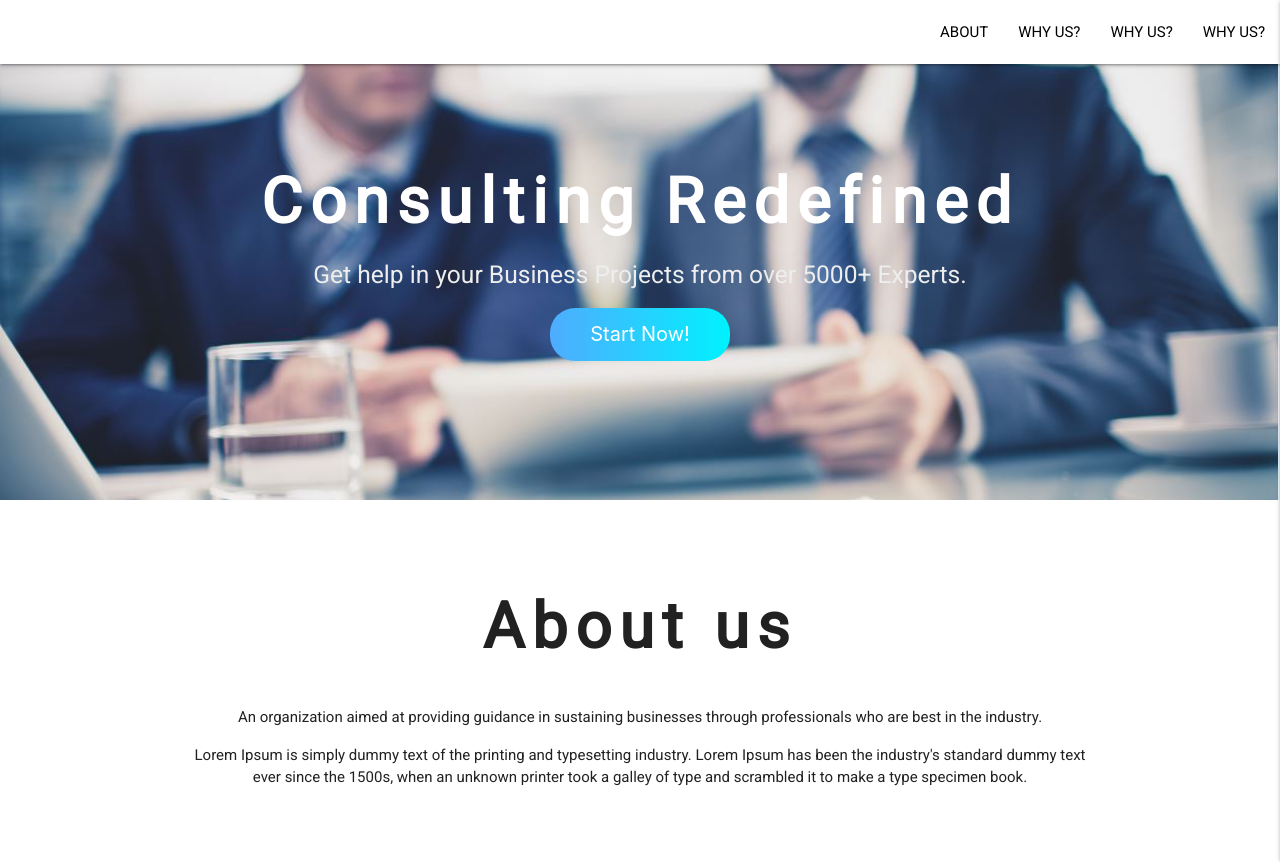
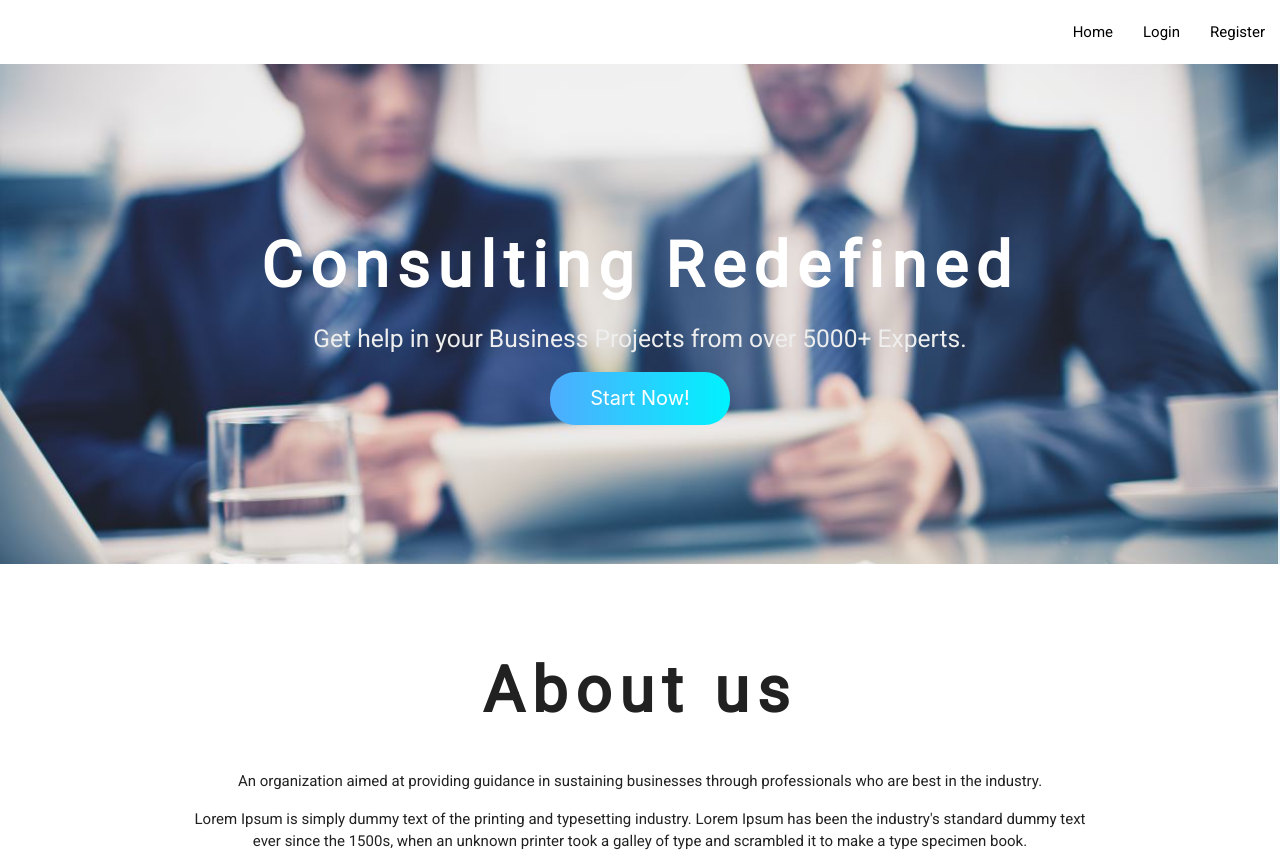
Before and after one commit to anurag-gharat/Wenestor, a React (Create React App) app: page / in a window 1280 px wide. Shown: the top 862 px of the page. Built offline with nearby package versions, Linux system fonts and the light colour scheme.

Commit message:
login and signup remains

```diff
--- a/src/App.css
+++ b/src/App.css
@@ -6,10 +6,6 @@ body{
 }
 section{
   padding: 50px 0px !important;
-}
-nav{
-  position: fixed !important;
-  z-index: 5;
 }
 h1{
   font-weight: bold;
--- a/src/Components/Navbar.js
+++ b/src/Components/Navbar.js
@@ -9,7 +9,7 @@ export default function Navbar() {
     let sidenav = document.querySelector('.sidenav');
       M.Sidenav.init(sidenav, {
         draggable:true,
-        edge:"right"
+        isFixed:true
       });
     },[])
 
@@ -22,19 +22,18 @@ export default function Navbar() {
             <a href="/" className="brand-logo"></a>
             <a href="#" data-target="mobile-demo" className="sidenav-trigger right"><i className="material-icons green-text darken-4">menu</i></a>
             <ul id="nav-mobile" className="right hide-on-med-and-down">
-                <li><Link className="black-text" href="#about">ABOUT</Link></li>
-                <li><Link className="black-text" href="#whyus">WHY US?</Link></li>
-                <li><Link className="black-text" href="#whyus">WHY US?</Link></li>
-                <li><Link className="black-text" href="#whyus">WHY US?</Link></li>
+                <li><Link to="/" className="black-text" href="#about">Home</Link></li>
+                <li><Link to="/login" className="black-text" href="#whyus">Login</Link></li>
+                <li><Link to="/signin" className="black-text" href="#whyus">Register</Link></li>
+
             </ul>
             </div>
         </nav>
 
             <ul className="sidenav" id="mobile-demo">
-                <li><Link className="black-text" href="#about">ABOUT</Link></li>
-                <li><Link className="black-text" href="#whyus">WHY US?</Link></li>
-                <li><Link className="black-text" href="#whyus">WHY US?</Link></li>
-                <li><Link className="black-text" href="#whyus">WHY US?</Link></li>
+            <li><Link to="/" className="black-text" href="#about">Home</Link></li>
+                <li><Link to="/login" className="black-text" href="#whyus">Login</Link></li>
+                <li><Link to="/signin" className="black-text" href="#whyus">Register</Link></li>
             </ul>
         </div>
     )
```
